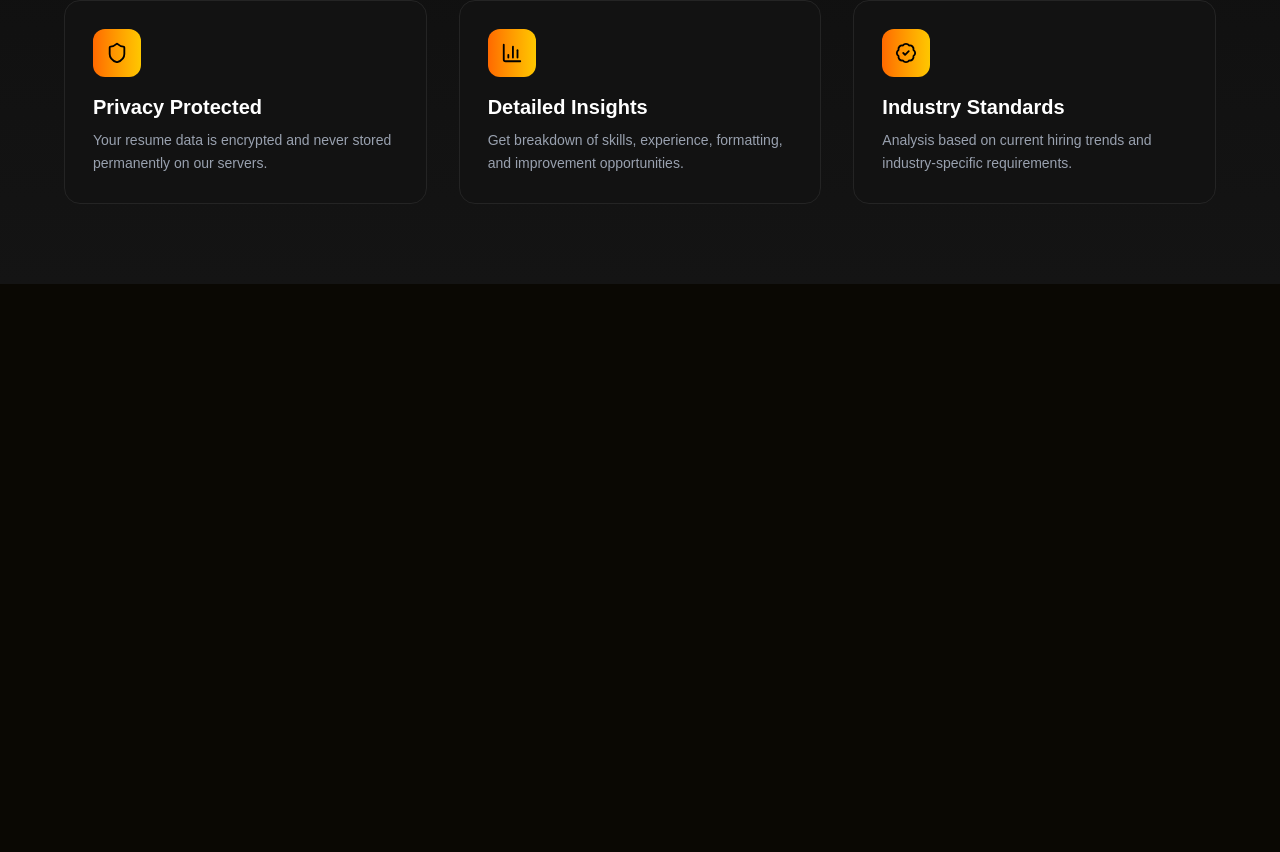
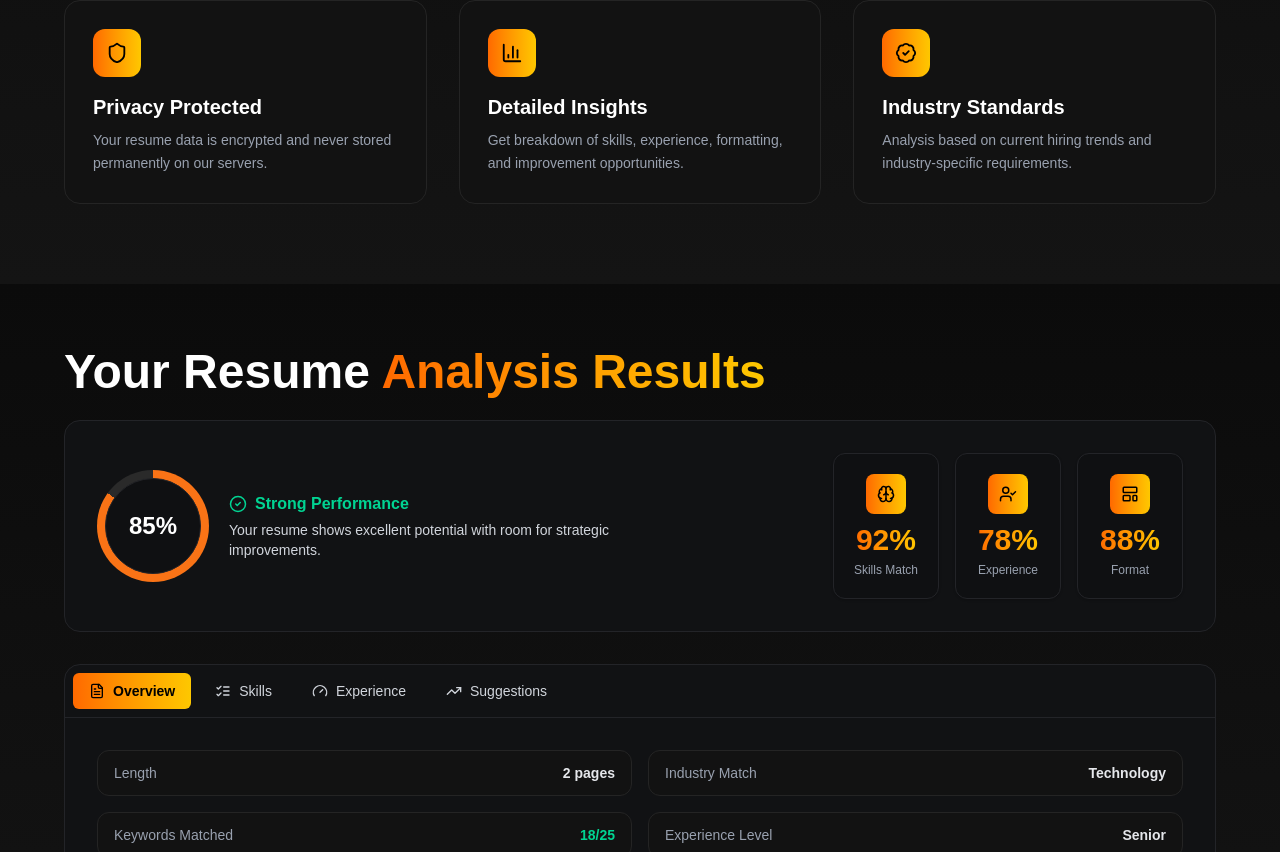
Before and after one commit to Dhanuka001/resume-ai, a Next.js app in the folder frontend/: page / in a window 1280 px wide. Shown: the part 1948-2800 px from the top of the page. Before the commit the page ends 2232 px from the top, so only its background shows below. Built offline with nearby package versions, Linux system fonts and the light colour scheme.

Commit message:
results section created

```diff
--- /dev/null
+++ b/frontend/app/components/AnalysisResults.tsx
@@ -0,0 +1,206 @@
+'use client';
+
+import { useMemo, useState } from 'react';
+import {
+  CheckCircle2,
+  Brain,
+  UserCheck,
+  LayoutTemplate,
+  FileText,
+  TrendingUp,
+  Gauge,
+  ListChecks,
+} from 'lucide-react';
+
+type Metric = { label: string; value: string; tone?: 'good' | 'warn' | 'bad' };
+type Summary = { label: string; value: number; icon: React.ElementType };
+
+const pill =
+  'rounded-xl bg-[#121212] border border-[#242424] px-4 py-3 flex items-center justify-between text-sm text-gray-300';
+
+const AnalysisResults = () => {
+  // Demo data — later you can replace with props
+  const overallScore = 85; // 0..100
+  const summaries: Summary[] = [
+    { label: 'Skills Match', value: 92, icon: Brain },
+    { label: 'Experience', value: 78, icon: UserCheck },
+    { label: 'Format', value: 88, icon: LayoutTemplate },
+  ];
+
+  const overviewLeft: Metric[] = [
+    { label: 'Length', value: '2 pages' },
+    { label: 'Keywords Matched', value: '18/25', tone: 'good' },
+    { label: 'ATS Compatibility', value: '92%', tone: 'good' },
+  ];
+  const overviewRight: Metric[] = [
+    { label: 'Industry Match', value: 'Technology' },
+    { label: 'Experience Level', value: 'Senior' },
+    { label: 'Readability Score', value: 'Excellent', tone: 'good' },
+  ];
+
+  const [tab, setTab] = useState<'overview' | 'skills' | 'experience' | 'suggestions'>('overview');
+
+  // Donut styles
+  const ringStyle = useMemo(
+    () => ({
+      background: `conic-gradient(#f97316 ${overallScore * 3.6}deg, #2a2a2a 0deg)`,
+    }),
+    [overallScore]
+  );
+
+  return (
+    <section className="px-6 sm:px-12 py-16 text-white bg-gradient-to-b from-[#0b0b0b] to-[#141414]">
+      {/* Heading */}
+      <div className="max-w-6xl mx-auto mb-6">
+        <h2 className="text-3xl sm:text-4xl md:text-5xl font-extrabold">
+          Your Resume <span className="bg-gradient-to-r from-orange-500 to-yellow-400 bg-clip-text text-transparent">
+            Analysis Results
+          </span>
+        </h2>
+      </div>
+
+      <div className="max-w-6xl mx-auto space-y-8">
+        {/* Overall Score Card */}
+        <div className="rounded-2xl bg-[#111214] border border-[#232428] p-6 md:p-8 flex flex-col md:flex-row md:items-center md:justify-between gap-8">
+          {/* Donut */}
+          <div className="flex items-center gap-5">
+            <div className="relative w-28 h-28">
+              <div className="absolute inset-0 rounded-full" style={ringStyle} />
+              <div className="absolute inset-[8px] rounded-full bg-[#0f1012] border border-[#232428] grid place-items-center">
+                <span className="text-2xl font-bold">{overallScore}%</span>
+              </div>
+            </div>
+
+            <div>
+              <div className="flex items-center gap-2 text-emerald-400 font-semibold">
+                <CheckCircle2 size={18} />
+                Strong Performance
+              </div>
+              <p className="text-gray-300 max-w-md mt-1 text-sm">
+                Your resume shows excellent potential with room for strategic improvements.
+              </p>
+            </div>
+          </div>
+
+          {/* Summary pills */}
+          <div className="grid grid-cols-1 sm:grid-cols-3 gap-4 w-full md:w-auto">
+            {summaries.map(({ label, value, icon: Icon }) => (
+              <div
+                key={label}
+                className="rounded-xl bg-[#0f1012] border border-[#232428] p-5 text-center shadow-sm"
+              >
+                <div className="mx-auto mb-2 inline-flex items-center justify-center w-10 h-10 rounded-lg bg-gradient-to-r from-orange-500 to-yellow-400">
+                  <Icon className="text-black" size={18} />
+                </div>
+                <div className="text-3xl font-bold bg-gradient-to-r from-orange-500 to-yellow-400 bg-clip-text text-transparent">
+                  {value}%
+                </div>
+                <div className="text-xs text-gray-400 mt-1">{label}</div>
+              </div>
+            ))}
+          </div>
+        </div>
+
+        {/* Tabs */}
+        <div className="rounded-2xl bg-[#111214] border border-[#232428]">
+          <div className="flex gap-2 p-2 border-b border-[#232428]">
+            <TabBtn active={tab === 'overview'} onClick={() => setTab('overview')} icon={FileText}>
+              Overview
+            </TabBtn>
+            <TabBtn active={tab === 'skills'} onClick={() => setTab('skills')} icon={ListChecks}>
+              Skills
+            </TabBtn>
+            <TabBtn active={tab === 'experience'} onClick={() => setTab('experience')} icon={Gauge}>
+              Experience
+            </TabBtn>
+            <TabBtn active={tab === 'suggestions'} onClick={() => setTab('suggestions')} icon={TrendingUp}>
+              Suggestions
+            </TabBtn>
+          </div>
+
+          {/* Panel */}
+          <div className="p-6 md:p-8">
+            {tab === 'overview' && (
+              <div className="grid md:grid-cols-2 gap-4">
+                <div className="space-y-4">
+                  {overviewLeft.map((m) => (
+                    <MetricRow key={m.label} {...m} />
+                  ))}
+                </div>
+                <div className="space-y-4">
+                  {overviewRight.map((m) => (
+                    <MetricRow key={m.label} {...m} />
+                  ))}
+                </div>
+              </div>
+            )}
+
+            {tab === 'skills' && (
+              <div className="text-gray-300 text-sm">
+                Coming soon: top hard/soft skills detected, missing keywords, and priority gaps.
+              </div>
+            )}
+
+            {tab === 'experience' && (
+              <div className="text-gray-300 text-sm">
+                Coming soon: role seniority, impact density, and quantification quality.
+              </div>
+            )}
+
+            {tab === 'suggestions' && (
+              <div className="text-gray-300 text-sm">
+                Coming soon: targeted, actionable edits to improve ATS match and readability.
+              </div>
+            )}
+          </div>
+        </div>
+      </div>
+    </section>
+  );
+};
+
+function TabBtn({
+  active,
+  onClick,
+  icon: Icon,
+  children,
+}: {
+  active: boolean;
+  onClick: () => void;
+  icon: React.ElementType;
+  children: React.ReactNode;
+}) {
+  return (
+    <button
+      onClick={onClick}
+      className={`flex items-center gap-2 px-4 py-2 rounded-md text-sm transition ${
+        active
+          ? 'bg-gradient-to-r from-orange-500 to-yellow-400 text-black font-semibold'
+          : 'text-gray-300 hover:text-white hover:bg-white/5'
+      }`}
+    >
+      <Icon size={16} />
+      {children}
+    </button>
+  );
+}
+
+function MetricRow({ label, value, tone }: Metric) {
+  const toneClass =
+    tone === 'good'
+      ? 'text-emerald-400'
+      : tone === 'warn'
+      ? 'text-yellow-300'
+      : tone === 'bad'
+      ? 'text-red-400'
+      : 'text-gray-200';
+
+  return (
+    <div className={pill}>
+      <span className="text-gray-400">{label}</span>
+      <span className={`font-semibold ${toneClass}`}>{value}</span>
+    </div>
+  );
+}
+
+export default AnalysisResults;
--- a/frontend/app/page.tsx
+++ b/frontend/app/page.tsx
@@ -2,6 +2,7 @@ import Image from "next/image";
 import Hero from "./components/Hero";
 import UploadSection from "./components/UploadSection";
 import FeaturesSection from "./components/FeaturesSection";
+import AnalysisResults from "./components/AnalysisResults";
 
 export default function Home() {
   return (
@@ -9,6 +10,7 @@ export default function Home() {
       <Hero/>
       <UploadSection/>
       <FeaturesSection/>
+      <AnalysisResults/>
     </div>
   );
 }
```
